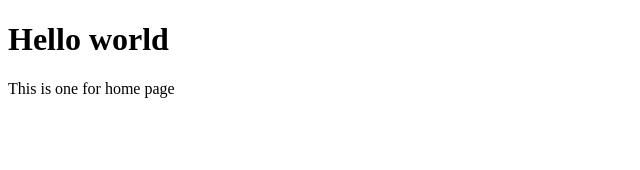
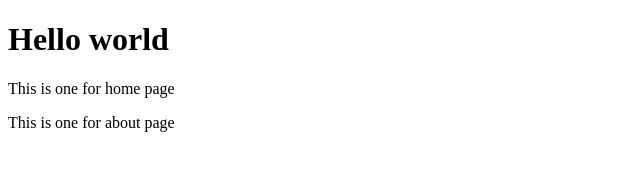
Before and after one commit to sreyrot/GIT-INVITE-FOR-ACCESS, a plain HTML site: page index.html in a window 1280 px wide. Shown: the whole page, without its empty margins (0-640 px from the left). Drawn offline with Linux system fonts and the light colour scheme.

```diff
--- a/index.html
+++ b/index.html
@@ -8,5 +8,6 @@
 <body>
     <h1>Hello world</h1>
     <p>This is one for home page</p>
+    <p>This is one for about page</p>
 </body>
 </html>
```
